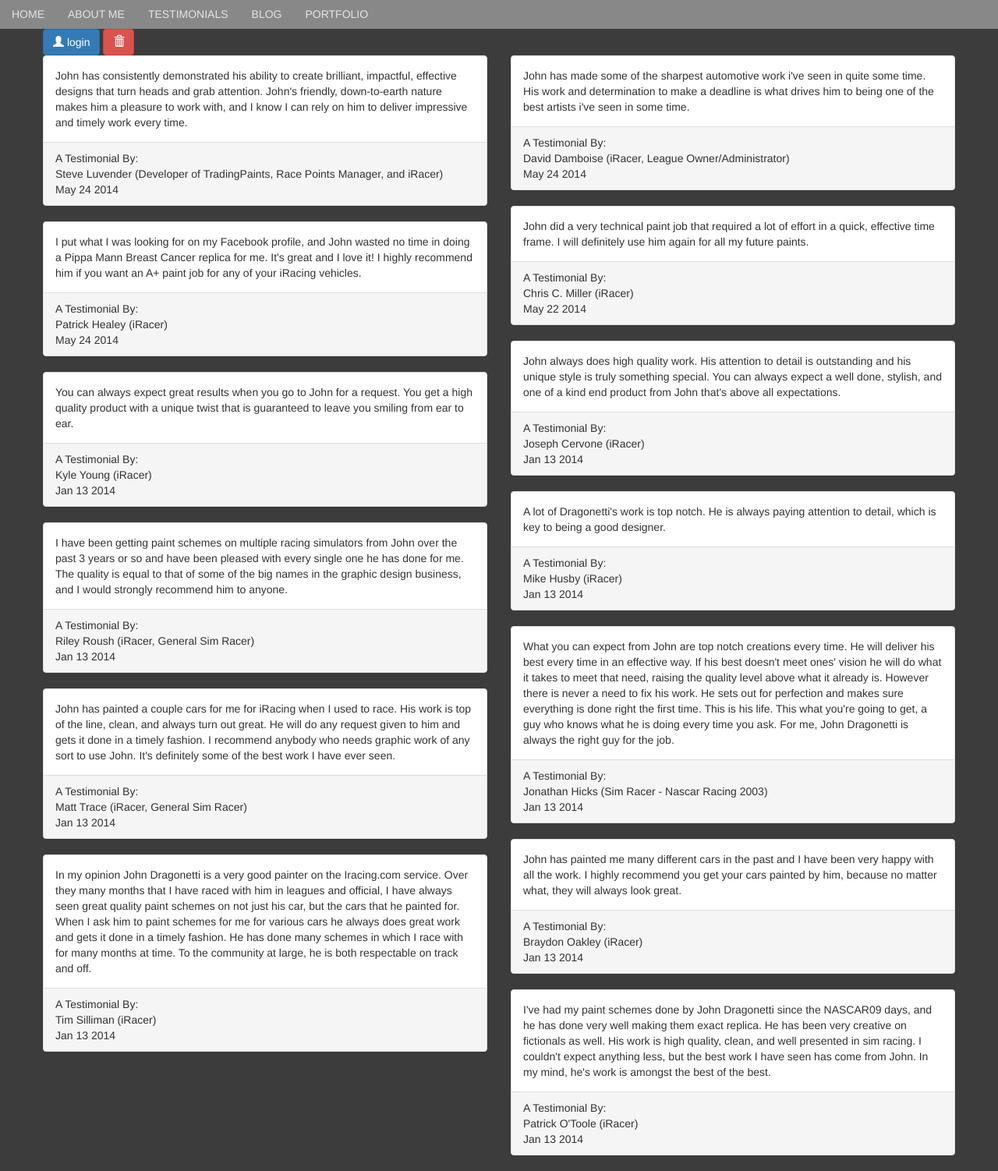
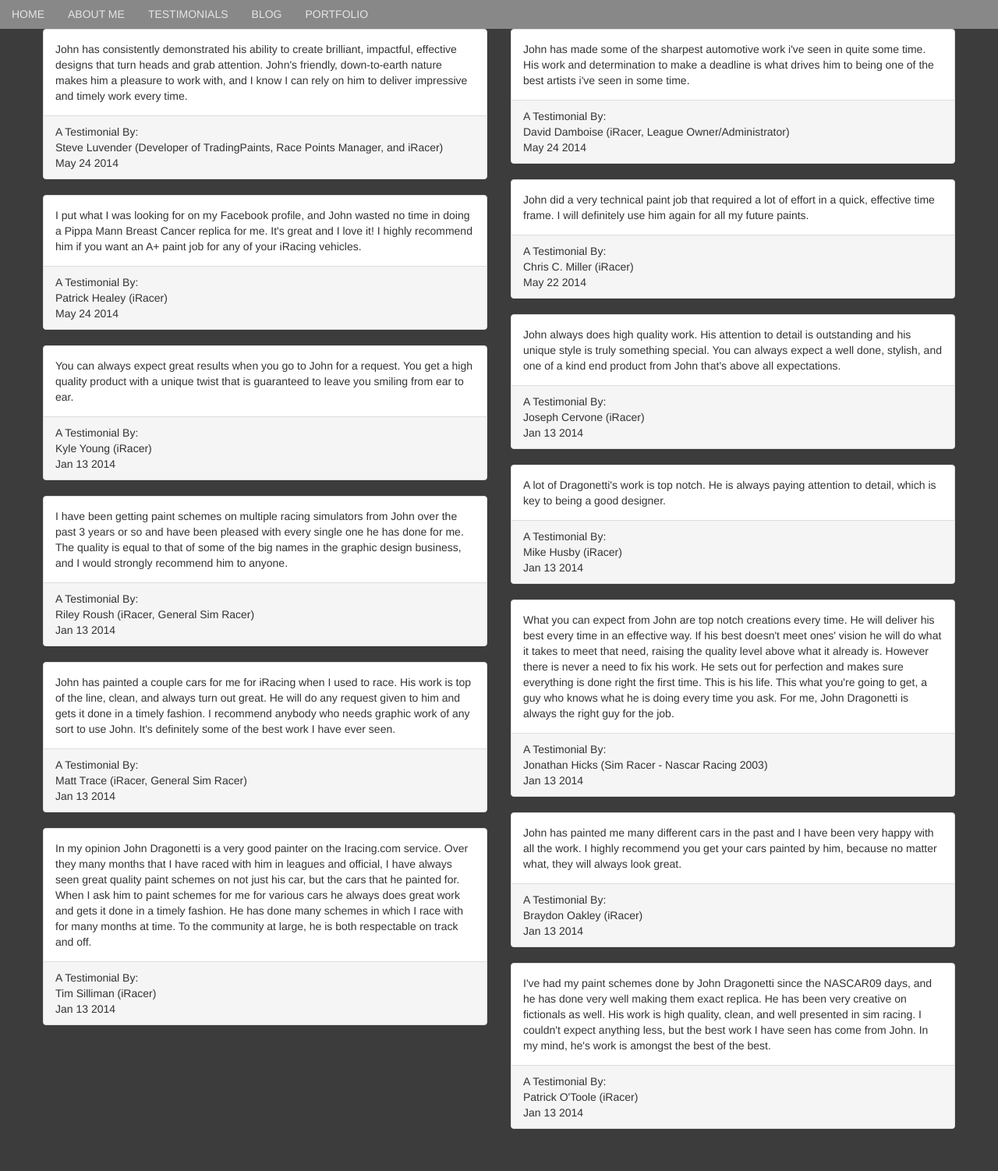
Before and after one commit to JohnDragonetti/JD.meDev, a PHP site: page /testimonials in a window 1280 px wide. Shown: the part 210-1712 px from the top of the page at 78% size. After the commit the page ends 1658 px from the top, so only its background shows below. Run offline with PHP 8.4, Linux system fonts and the light colour scheme.

Commit message:
Remove test buttons on testimonial page

```diff
--- a/app/view/testimonials.php
+++ b/app/view/testimonials.php
@@ -12,19 +12,6 @@ $this->title='A Bit About Myself';
 <div class="container">
 
 
-
-
-<div class="row">
-
-<div class="col-md-12">
-
-<button class="btn btn-primary"> <span class="glyphicon glyphicon-user"></span> login</button>
-<button class="btn btn-danger"> <span class="glyphicon glyphicon-trash"></span> </button>
-
-</div>
-
-
-</div>
 <div class="row">
 	<div class="col-md-6">
         <div class="panel panel-default">
```
